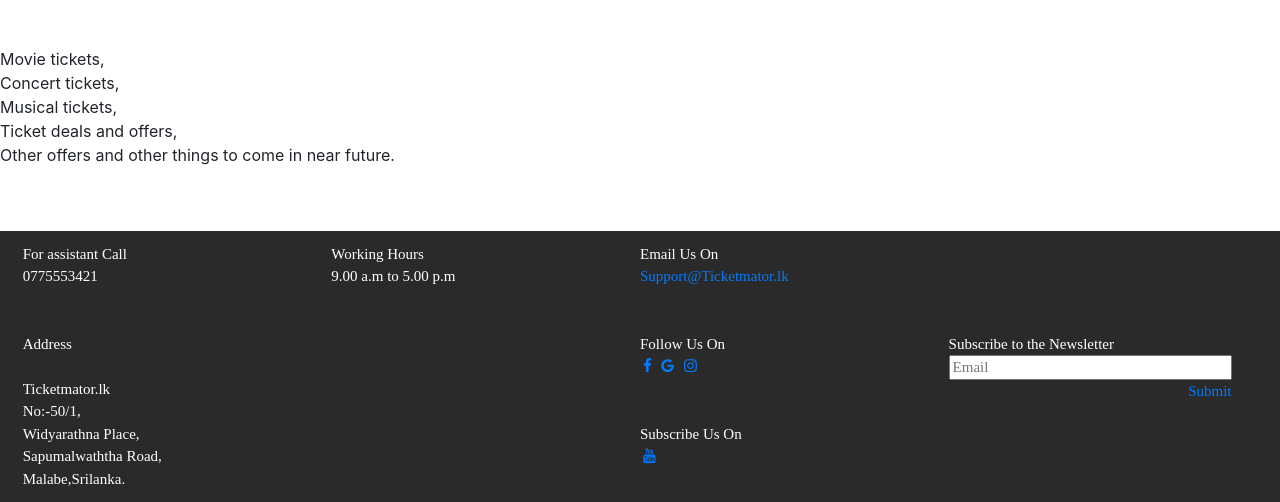
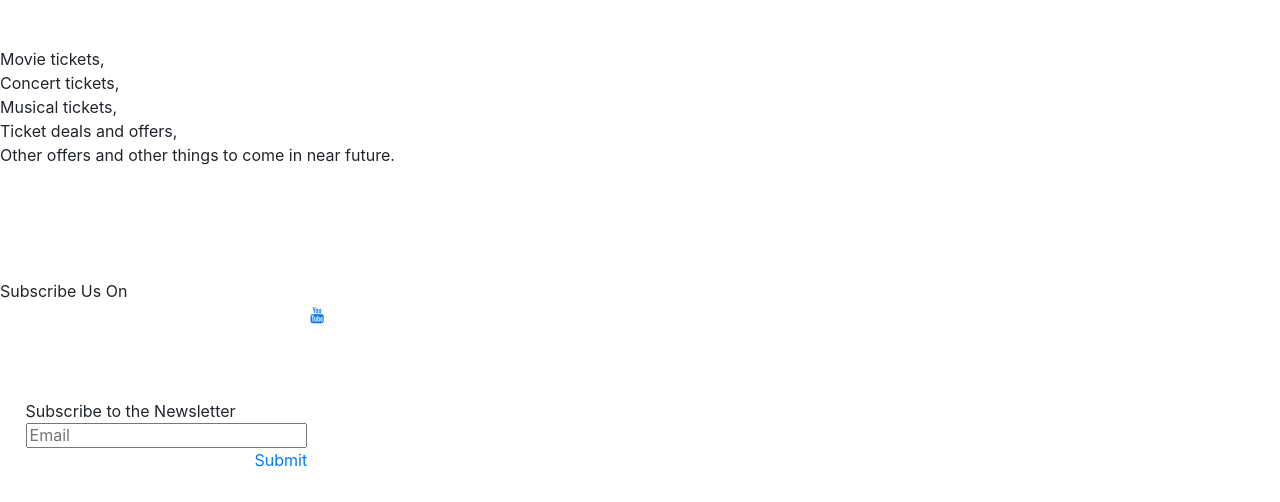
Before and after one commit to supunharsha10/E-ticket, a PHP site: page /Aboutus.php in a window 1280 px wide. Shown: the part 372-874 px from the top of the page. After the commit the page ends 839 px from the top, so only its background shows below. Run offline with PHP 8.4, Linux system fonts and the light colour scheme.

Commit message:
Update Aboutus.php

```diff
--- a/Project/Aboutus.php
+++ b/Project/Aboutus.php
@@ -43,25 +43,7 @@
 
 
 
-<footer>
-	<div class="row">
-		<div class="column">For assistant Call<br>0775553421<br><br><br>Address<br><br>Ticketmator.lk<br>No:-50/1,<br>Widyarathna Place,<br>Sapumalwaththa Road,<br>Malabe,Srilanka.</div>
-		<div class="column">Working Hours<br>9.00 a.m to 5.00 p.m</div>
 
-
-
-
-
-
-
-
-
-		<div class="column">Email Us On<br><a class= "hover"target="_blank" href="https://accounts.google.com/ServiceLogin/identifier?service=mail&passive=true&rm=false&continue=https%3A%2F%2Fmail.google.com%2Fmail%2F&ss=1&scc=1&ltmpl=default&ltmplcache=2&emr=1&osid=1&flowName=GlifWebSignIn&flowEntry=ServiceLogin" >Support@Ticketmator.lk</a><br><br><br>Follow Us On<br>
-			<div>
-			<a href="https://www.facebook.com/" class="fa fa-facebook" target="_blank"></a>
-			<a href="https://accounts.google.com/ServiceLogin/identifier?service=mail&passive=true&rm=false&continue=https%3A%2F%2Fmail.google.com%2Fmail%2F&ss=1&scc=1&ltmpl=default&ltmplcache=2&emr=1&osid=1&flowName=GlifWebSignIn&flowEntry=ServiceLogin" class="fa fa-google" target="_blank"></a>
-			<a href="https://www.instagram.com/accounts/login/?hl=en" class="fa fa-instagram" target="_blank"></a>
-			</div>
 
 
 
```
